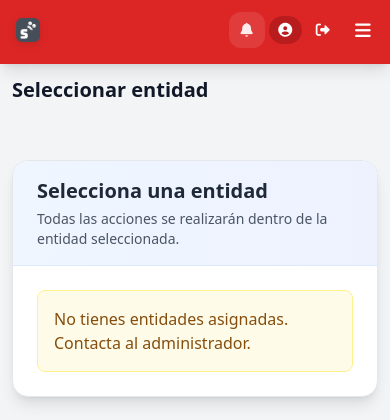
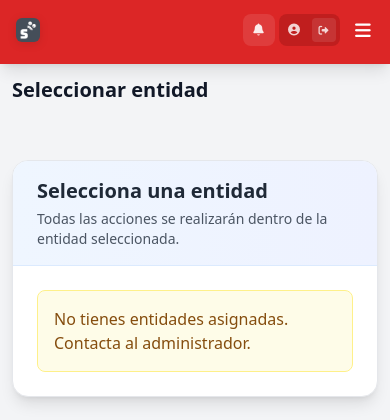
Before and after one commit to WilliamSotaquira/Sapp, a Laravel app: page /workspaces/select in a window 390 px wide. Shown: the top 420 px of the page. Run offline with Laravel 12, Linux system fonts and the light colour scheme; the visitor is signed in with stand-in values (Sample User, id 1); data that the repository does not hold is empty; parts of the project's set-up code (start-up, migrations or seed data) failed here and were passed over; some libraries are stand-ins or nearby versions.

Commit message:
fix(nav): redisenar zona derecha del menu - compacta y coherente
- Campana: mas pequena (w-8 h-8), badge sin border grueso, texto 9px
- Usuario: nombre + boton salir integrados en un solo bloque compacto
- Salir: icono pequeno dentro del bloque de usuario (sin texto)
- Workspace: badge unificado (un solo elemento responsive, no dos separados)
- Workspace logo mas pequeno (w-6 h-6), textos 11px/9px
- Eliminados efectos hover:scale (innecesarios, causan desalineacion)

```diff
--- a/resources/views/layouts/app.blade.php
+++ b/resources/views/layouts/app.blade.php
@@ -616,66 +616,47 @@
                 <div class="flex items-center space-x-1 sm:space-x-2 lg:space-x-4">
                     @auth
                         @if(isset($currentWorkspace))
-                            {{-- Compact workspace badge for tablets --}}
+                            {{-- Workspace badge compacto --}}
                             <a href="{{ route('workspaces.select') }}"
-                               class="hidden md:flex xl:hidden items-center justify-center w-9 h-9 rounded-xl border border-white/15 bg-white/10 hover:bg-white/20 transition"
+                               class="hidden md:flex items-center gap-1.5 px-2 py-1 rounded-lg bg-white/10 hover:bg-white/20 transition max-w-[160px]"
                                title="{{ $workspaceDisplayName }} - {{ $activeContractLabel }}">
                                 @if ($workspaceLogo)
-                                    <div class="flex items-center justify-center w-7 h-7 rounded-lg bg-white">
-                                        <img src="{{ $workspaceLogo }}" alt="{{ $workspaceDisplayName }}" class="max-w-[1.25rem] max-h-[1.25rem] object-contain">
+                                    <div class="flex items-center justify-center w-6 h-6 rounded bg-white shrink-0">
+                                        <img src="{{ $workspaceLogo }}" alt="{{ $workspaceDisplayName }}" class="max-w-[1rem] max-h-[1rem] object-contain">
                                     </div>
                                 @else
-                                    <i class="fas fa-building text-sm text-white/90"></i>
+                                    <i class="fas fa-building text-xs text-white/80"></i>
                                 @endif
-                            </a>
-
-                            {{-- Full workspace badge for large screens --}}
-                            <a href="{{ route('workspaces.select') }}"
-                               class="hidden xl:flex items-center max-w-[180px] px-2 py-1.5 rounded-xl border border-white/15 bg-white/10 backdrop-blur-sm hover:bg-white/20 transition"
-                               title="Cambiar entidad activa">
-                                <div class="flex items-center gap-2 w-full">
-                                    @if ($workspaceLogo)
-                                        <div class="flex items-center justify-center w-9 h-9 rounded-lg bg-white ring-1 ring-black/10 shrink-0">
-                                            <img src="{{ $workspaceLogo }}" alt="{{ $workspaceDisplayName }}" class="max-w-[1.75rem] max-h-[1.75rem] object-contain">
-                                        </div>
-                                    @else
-                                        <div class="flex items-center justify-center w-9 h-9 rounded-lg ring-1 ring-white/20 shrink-0" style="background-color: {{ $workspaceAccentBg }}; color: #ffffff;">
-                                            <i class="fas fa-building text-sm"></i>
-                                        </div>
-                                    @endif
-                                    <div class="min-w-0 flex-1">
-                                        <p class="text-[13px] font-semibold text-white leading-tight truncate">{{ $workspaceDisplayName }}</p>
-                                        <p class="text-[11px] text-white/80 leading-none truncate">{{ $activeContractLabel }}</p>
-                                    </div>
+                                <div class="min-w-0 hidden lg:block">
+                                    <p class="text-[11px] font-semibold text-white leading-tight truncate">{{ $workspaceDisplayName }}</p>
+                                    <p class="text-[9px] text-white/70 leading-none truncate">{{ $activeContractLabel }}</p>
                                 </div>
                             </a>
                         @endif
 
                         {{-- Campana de alertas --}}
                         <a href="{{ route('operational-alerts.index') }}"
-                           class="relative flex items-center justify-center w-9 h-9 rounded-xl bg-white/10 hover:bg-white/20 transition"
+                           class="relative flex items-center justify-center w-8 h-8 rounded-lg bg-white/10 hover:bg-white/20 transition"
                            title="Alertas operativas"
                            id="navAlertBell">
-                            <i class="fas fa-bell text-sm text-white/90"></i>
-                            <span id="navAlertBadge" class="hidden absolute -top-1 -right-1 min-w-[18px] h-[18px] flex items-center justify-center rounded-full bg-white text-red-600 text-[10px] font-bold border-2 border-red-600">
+                            <i class="fas fa-bell text-xs text-white/90"></i>
+                            <span id="navAlertBadge" class="hidden absolute -top-0.5 -right-0.5 min-w-[16px] h-4 flex items-center justify-center rounded-full bg-white text-red-600 text-[9px] font-bold leading-none px-1">
                             </span>
                         </a>
 
-                        <div
-                            class="flex items-center space-x-1 sm:space-x-2 bg-red-700 px-2 sm:px-3 py-1 rounded-full transition-all duration-300 hover:bg-red-800 hover:scale-105">
-                            <i class="fas fa-user-circle text-sm sm:text-base"></i>
-                            <span
-                                class="hidden sm:inline text-sm lg:text-base truncate max-w-[80px] lg:max-w-[120px]">{{ Auth::user()->name }}</span>
+                        {{-- Usuario --}}
+                        <div class="flex items-center gap-1.5 bg-red-700/80 pl-2 pr-1 py-1 rounded-lg">
+                            <i class="fas fa-user-circle text-xs text-white/80"></i>
+                            <span class="text-xs font-medium text-white truncate max-w-[100px] hidden sm:inline">{{ Auth::user()->name }}</span>
+                            <form method="POST" action="{{ route('logout') }}" class="inline">
+                                @csrf
+                                <button type="submit"
+                                    class="ml-1 w-6 h-6 flex items-center justify-center rounded bg-white/10 hover:bg-white/20 transition text-white/80 hover:text-white"
+                                    title="Cerrar sesión">
+                                    <i class="fas fa-sign-out-alt text-[10px]"></i>
+                                </button>
+                            </form>
                         </div>
-                        <form method="POST" action="{{ route('logout') }}">
-                            @csrf
-                            <button type="submit"
-                                class="hover:bg-red-700 px-2 sm:px-3 py-1 sm:py-2 rounded transition-all duration-300 hover:scale-105 text-sm md:text-base"
-                                title="Cerrar sesión">
-                                <i class="fas fa-sign-out-alt"></i>
-                                <span class="hidden lg:inline ml-1">Salir</span>
-                            </button>
-                        </form>
 
                         <!-- Botón menú móvil -->
                         <button type="button"
```
